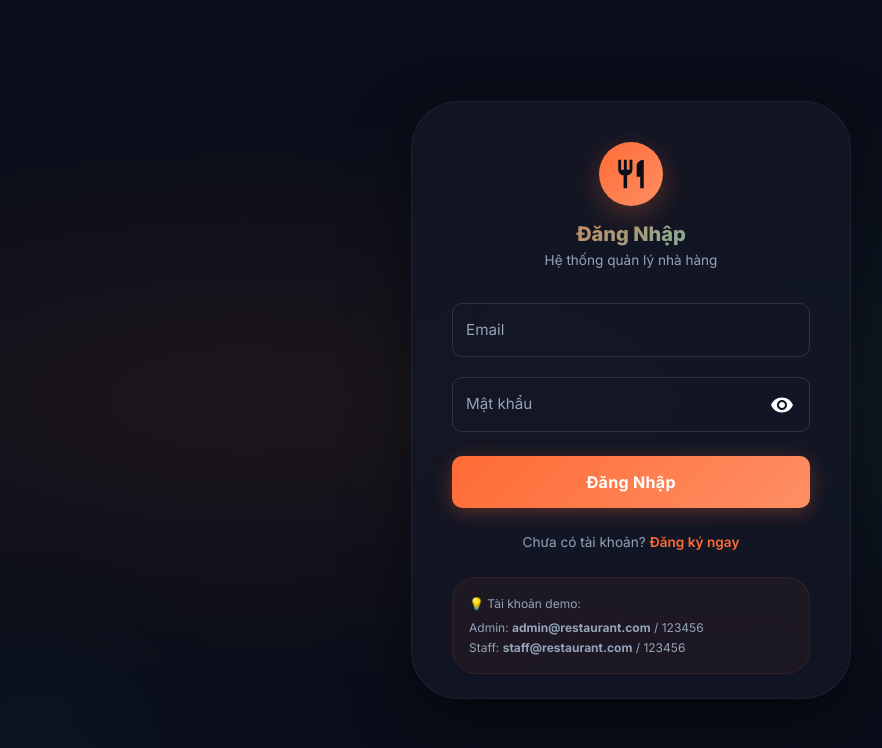
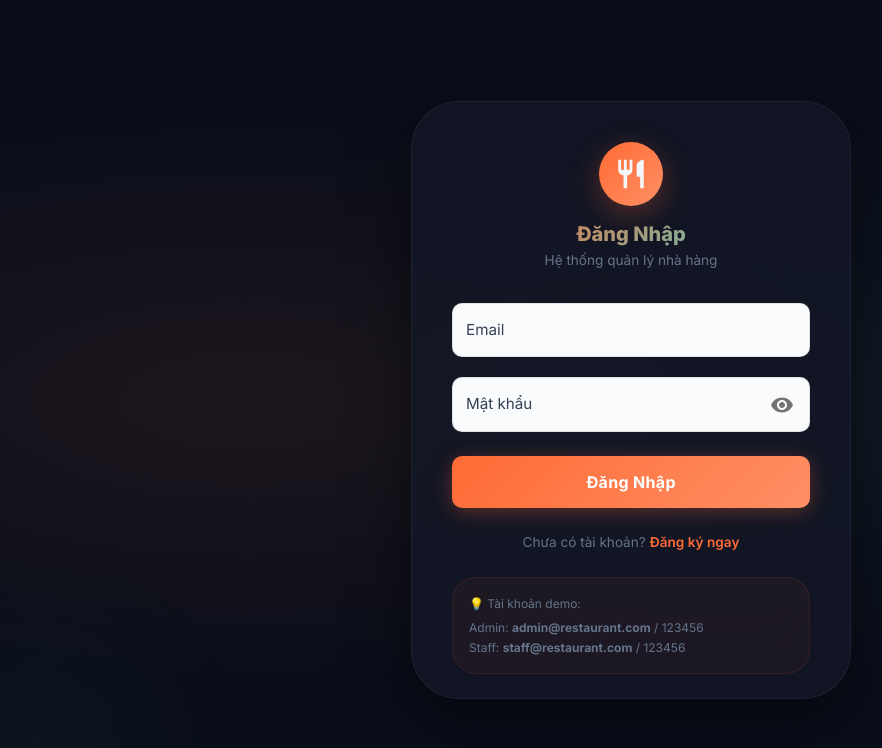
Before and after one commit to minhtan31/restaurant-management-system, a React (Vite) app in the folder frontend/: page /login in a window 1280 px wide. Shown: the top 748 px of the page, without its empty margins (9-891 px from the left). Built offline with nearby package versions, Linux system fonts and the light colour scheme.

Commit message:
update muitheme

```diff
--- a/frontend/src/theme/muitheme.js
+++ b/frontend/src/theme/muitheme.js
@@ -2,7 +2,7 @@ import { createTheme } from '@mui/material/styles'
 
 const muitheme = createTheme({
   palette: {
-    mode: 'dark',
+    mode: 'light',
     primary: {
       main: '#FF6B35',
       light: '#FF8F65',
@@ -16,12 +16,12 @@ const muitheme = createTheme({
       contrastText: '#FFFFFF',
     },
     background: {
-      default: '#0A0E1A',
-      paper: '#131726',
+      default: '#F4F6FA',
+      paper: '#FFFFFF',
     },
     text: {
-      primary: '#F1F5F9',
-      secondary: '#94A3B8',
+      primary: '#1E293B',
+      secondary: '#64748B',
     },
     success: {
       main: '#22C55E',
@@ -43,7 +43,7 @@ const muitheme = createTheme({
       light: '#60A5FA',
       dark: '#2563EB',
     },
-    divider: 'rgba(148, 163, 184, 0.12)',
+    divider: 'rgba(0, 0, 0, 0.06)',
   },
   typography: {
     fontFamily: '"Inter", "Roboto", "Helvetica", "Arial", sans-serif',
@@ -51,40 +51,48 @@ const muitheme = createTheme({
       fontWeight: 800,
       fontSize: '2.5rem',
       letterSpacing: '-0.02em',
+      color: '#1E293B',
     },
     h2: {
       fontWeight: 700,
       fontSize: '2rem',
       letterSpacing: '-0.01em',
+      color: '#1E293B',
     },
     h3: {
       fontWeight: 700,
       fontSize: '1.5rem',
+      color: '#1E293B',
     },
     h4: {
-      fontWeight: 600,
+      fontWeight: 700,
       fontSize: '1.25rem',
+      color: '#1E293B',
     },
     h5: {
       fontWeight: 600,
       fontSize: '1.1rem',
+      color: '#1E293B',
     },
     h6: {
       fontWeight: 600,
       fontSize: '1rem',
+      color: '#1E293B',
     },
     subtitle1: {
       fontWeight: 500,
       fontSize: '0.95rem',
-      color: '#94A3B8',
+      color: '#64748B',
     },
     body1: {
       fontSize: '0.95rem',
       lineHeight: 1.6,
+      color: '#334155',
     },
     body2: {
       fontSize: '0.85rem',
       lineHeight: 1.5,
+      color: '#475569',
     },
     button: {
       textTransform: 'none',
@@ -96,6 +104,13 @@ const muitheme = createTheme({
     borderRadius: 12,
   },
   components: {
+    MuiCssBaseline: {
+      styleOverrides: {
+        body: {
+          backgroundColor: '#F4F6FA',
+        },
+      },
+    },
     MuiButton: {
       styleOverrides: {
         root: {
@@ -105,20 +120,32 @@ const muitheme = createTheme({
           boxShadow: 'none',
           transition: 'all 0.3s cubic-bezier(0.4, 0, 0.2, 1)',
           '&:hover': {
-            boxShadow: '0 4px 20px rgba(255, 107, 53, 0.3)',
-            transform: 'translateY(-1px)',
+            boxShadow: '0 4px 16px rgba(255, 107, 53, 0.25)',
+            transform: 'translateY(-2px)',
+          },
+          '&:active': {
+            transform: 'translateY(0)',
           },
         },
         containedPrimary: {
           background: 'linear-gradient(135deg, #FF6B35 0%, #FF8F65 100%)',
           '&:hover': {
             background: 'linear-gradient(135deg, #E55A2B 0%, #FF6B35 100%)',
+            boxShadow: '0 6px 25px rgba(255, 107, 53, 0.35)',
           },
         },
         containedSecondary: {
           background: 'linear-gradient(135deg, #4ECDC4 0%, #7EDDD6 100%)',
           '&:hover': {
             background: 'linear-gradient(135deg, #3BAEA7 0%, #4ECDC4 100%)',
+            boxShadow: '0 6px 25px rgba(78, 205, 196, 0.3)',
+          },
+        },
+        outlined: {
+          borderWidth: '1.5px',
+          '&:hover': {
+            borderWidth: '1.5px',
+            background: 'rgba(255, 107, 53, 0.04)',
           },
         },
       },
@@ -127,15 +154,14 @@ const muitheme = createTheme({
       styleOverrides: {
         root: {
           borderRadius: 16,
-          background: 'linear-gradient(135deg, rgba(19, 23, 38, 0.9) 0%, rgba(19, 23, 38, 0.7) 100%)',
-          backdropFilter: 'blur(20px)',
-          border: '1px solid rgba(148, 163, 184, 0.1)',
-          boxShadow: '0 8px 32px rgba(0, 0, 0, 0.3)',
-          transition: 'all 0.3s cubic-bezier(0.4, 0, 0.2, 1)',
+          background: '#FFFFFF',
+          border: '1px solid rgba(0, 0, 0, 0.06)',
+          boxShadow: '0 1px 3px rgba(0, 0, 0, 0.04), 0 4px 12px rgba(0, 0, 0, 0.03)',
+          transition: 'all 0.35s cubic-bezier(0.4, 0, 0.2, 1)',
           '&:hover': {
             transform: 'translateY(-4px)',
-            boxShadow: '0 16px 48px rgba(0, 0, 0, 0.4)',
-            border: '1px solid rgba(255, 107, 53, 0.3)',
+            boxShadow: '0 8px 30px rgba(0, 0, 0, 0.08), 0 2px 8px rgba(0, 0, 0, 0.04)',
+            border: '1px solid rgba(255, 107, 53, 0.15)',
           },
         },
       },
@@ -144,7 +170,7 @@ const muitheme = createTheme({
       styleOverrides: {
         root: {
           backgroundImage: 'none',
-          backgroundColor: '#131726',
+          backgroundColor: '#FFFFFF',
         },
       },
     },
@@ -153,28 +179,61 @@ const muitheme = createTheme({
         root: {
           '& .MuiOutlinedInput-root': {
             borderRadius: 10,
+            backgroundColor: '#FAFBFC',
+            transition: 'all 0.3s ease',
             '& fieldset': {
-              borderColor: 'rgba(148, 163, 184, 0.2)',
+              borderColor: 'rgba(0, 0, 0, 0.1)',
+              transition: 'all 0.3s ease',
             },
             '&:hover fieldset': {
-              borderColor: 'rgba(255, 107, 53, 0.5)',
+              borderColor: 'rgba(255, 107, 53, 0.4)',
             },
             '&.Mui-focused fieldset': {
               borderColor: '#FF6B35',
+              boxShadow: '0 0 0 3px rgba(255, 107, 53, 0.08)',
             },
           },
+        },
+      },
+    },
+    MuiTableContainer: {
+      styleOverrides: {
+        root: {
+          borderRadius: 16,
+          border: '1px solid rgba(0, 0, 0, 0.06)',
+          background: '#FFFFFF',
+          boxShadow: '0 1px 3px rgba(0, 0, 0, 0.03)',
         },
       },
     },
     MuiTableCell: {
       styleOverrides: {
         root: {
-          borderBottom: '1px solid rgba(148, 163, 184, 0.08)',
+          borderBottom: '1px solid rgba(0, 0, 0, 0.05)',
+          padding: '14px 16px',
+          color: '#334155',
         },
         head: {
-          fontWeight: 600,
+          fontWeight: 700,
+          fontSize: '0.7rem',
+          letterSpacing: '0.08em',
+          textTransform: 'uppercase',
           color: '#94A3B8',
-          backgroundColor: 'rgba(10, 14, 26, 0.5)',
+          backgroundColor: '#F8FAFC',
+          borderBottom: '1px solid rgba(0, 0, 0, 0.06)',
+        },
+      },
+    },
+    MuiTableRow: {
+      styleOverrides: {
+        root: {
+          transition: 'all 0.25s cubic-bezier(0.4, 0, 0.2, 1)',
+          '&:hover': {
+            backgroundColor: 'rgba(255, 107, 53, 0.02)',
+          },
+          '&:last-child td': {
+            borderBottom: 0,
+          },
         },
       },
     },
@@ -182,24 +241,81 @@ const muitheme = createTheme({
       styleOverrides: {
         root: {
           borderRadius: 8,
-          fontWeight: 500,
+          fontWeight: 600,
+          border: '1px solid transparent',
+          transition: 'all 0.25s ease',
         },
       },
     },
     MuiDialog: {
       styleOverrides: {
         paper: {
-          borderRadius: 16,
-          background: '#131726',
-          border: '1px solid rgba(148, 163, 184, 0.1)',
+          borderRadius: 20,
+          background: '#FFFFFF',
+          border: '1px solid rgba(0, 0, 0, 0.06)',
+          boxShadow: '0 24px 80px rgba(0, 0, 0, 0.12), 0 8px 24px rgba(0, 0, 0, 0.06)',
         },
       },
     },
     MuiDrawer: {
       styleOverrides: {
         paper: {
-          backgroundColor: '#0D1120',
-          borderRight: '1px solid rgba(148, 163, 184, 0.08)',
+          backgroundColor: '#FFFFFF',
+          borderRight: '1px solid rgba(0, 0, 0, 0.06)',
+        },
+      },
+    },
+    MuiTooltip: {
+      styleOverrides: {
+        tooltip: {
+          backgroundColor: '#1E293B',
+          borderRadius: 8,
+          fontSize: '0.75rem',
+          fontWeight: 500,
+          padding: '6px 12px',
+          boxShadow: '0 4px 16px rgba(0, 0, 0, 0.15)',
+        },
+      },
+    },
+    MuiIconButton: {
+      styleOverrides: {
+        root: {
+          transition: 'all 0.25s ease',
+          '&:hover': {
+            backgroundColor: 'rgba(255, 107, 53, 0.06)',
+          },
+        },
+      },
+    },
+    MuiMenuItem: {
+      styleOverrides: {
+        root: {
+          borderRadius: 8,
+          margin: '2px 6px',
+          transition: 'all 0.2s ease',
+          '&:hover': {
+            backgroundColor: 'rgba(255, 107, 53, 0.06)',
+          },
+          '&.Mui-selected': {
+            backgroundColor: 'rgba(255, 107, 53, 0.08)',
+            '&:hover': {
+              backgroundColor: 'rgba(255, 107, 53, 0.12)',
+            },
+          },
+        },
+      },
+    },
+    MuiAlert: {
+      styleOverrides: {
+        root: {
+          borderRadius: 12,
+        },
+      },
+    },
+    MuiToggleButton: {
+      styleOverrides: {
+        root: {
+          transition: 'all 0.3s ease',
         },
       },
     },
```
